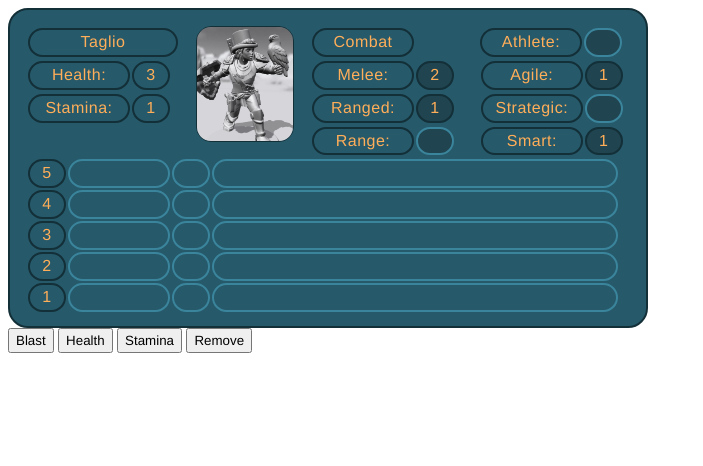
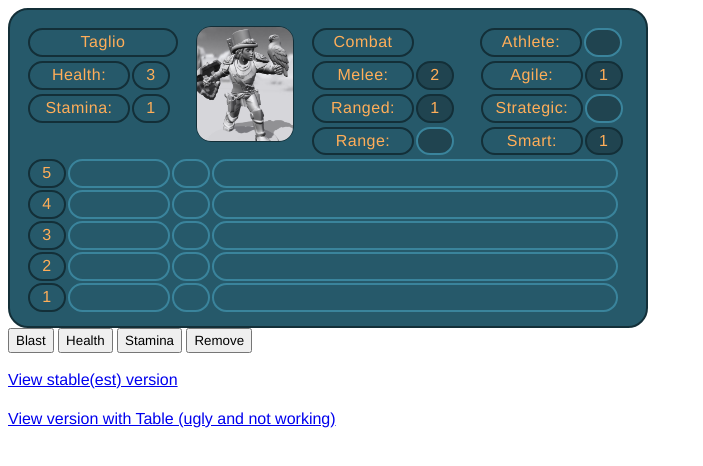
Before and after one commit to jamesholbert/jamesholbert.github.io, a plain HTML site: page multiple.html in a window 1280 px wide. Shown: the whole page, without its empty margins (0-703 px from the left). Drawn offline with Linux system fonts and the light colour scheme.

Commit message:
Added navigation links

```diff
--- a/multiple.html
+++ b/multiple.html
@@ -125,6 +125,9 @@
   <button onclick="btnHealth()">Health</button>
   <button onclick="btnStamina()">Stamina</button>
   <button onclick="btnRemove()">Remove</button>
+  <a href="index.html"><p>View stable(est) version</p></a>
+  <a href="card_table.html"><p>View version with Table (ugly and not working)</p></a>
+
 
 
 
```
Also changed, not shown: card_table.html (+3 -1 lines), index.html (+1 -1 lines).
